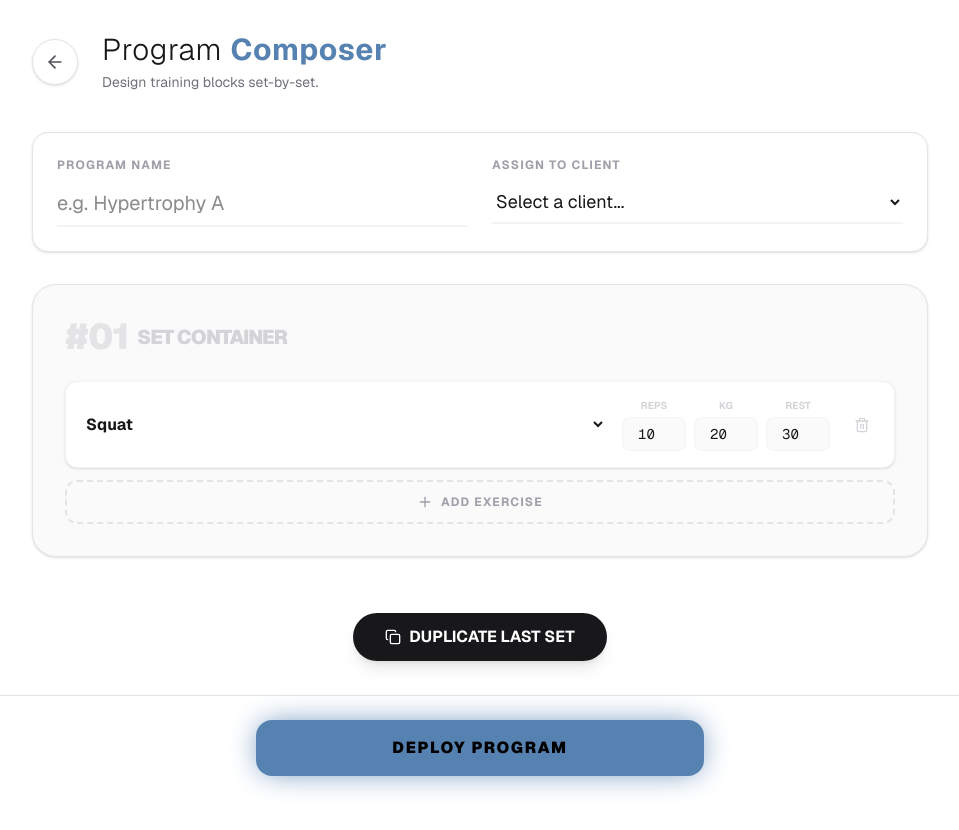
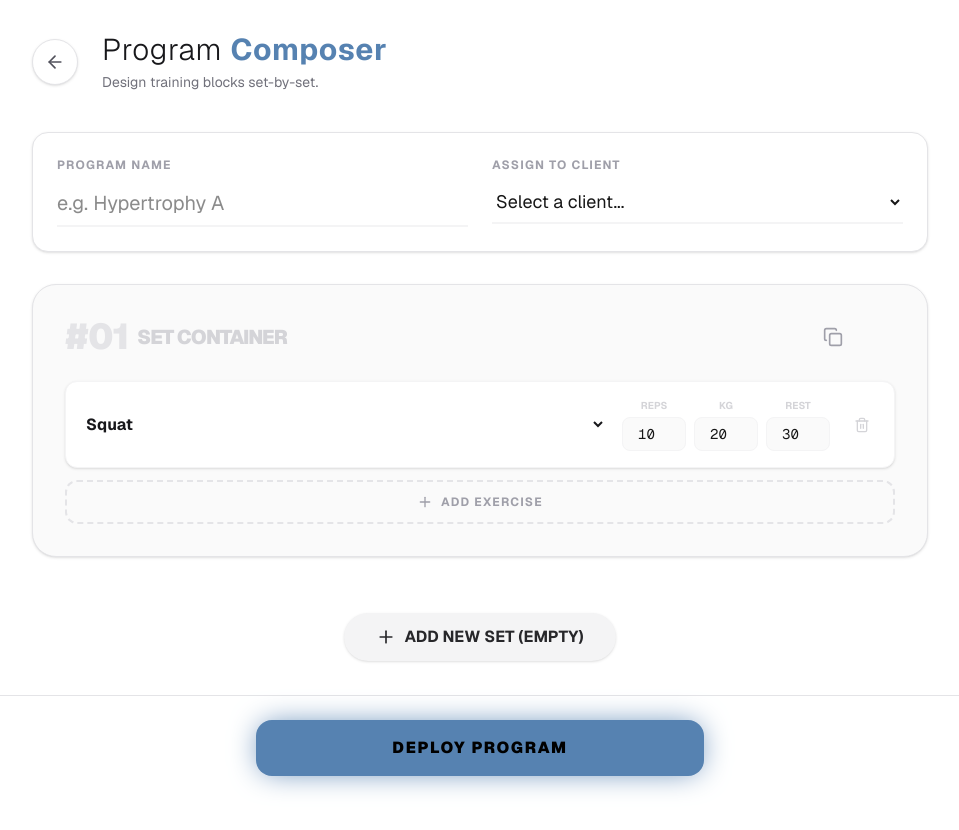
Before and after one commit to Hoirul23/straps-dev, a Next.js app: page /coach/menu/new in a window 1280 px wide. Shown: the top 830 px of the page, without its empty margins (160-1119 px from the left). Built offline with nearby package versions, Linux system fonts and the light colour scheme.

Commit message:
UI: Split Add Set and Duplicate Set Actions

```diff
--- a/app/coach/menu/new/page.tsx
+++ b/app/coach/menu/new/page.tsx
@@ -240,6 +240,15 @@ function CreateMenuPage() {
                                     Set Container
                                 </h3>
 
+                                <div className="flex items-center gap-2">
+                                    <button
+                                        type="button"
+                                        onClick={() => duplicateRound(roundIndex)}
+                                        className="p-2 text-zinc-400 hover:text-blue-500 hover:bg-blue-50 rounded-xl transition-all"
+                                        title="Duplicate this Set"
+                                    >
+                                        <Copy className="w-5 h-5" />
+                                    </button>
                                     <button
                                         type="button"
                                         onClick={() => removeRound(roundIndex)}
@@ -248,6 +257,7 @@ function CreateMenuPage() {
                                     >
                                         <Trash2 className="w-5 h-5" />
                                     </button>
+                                </div>
                             </div>
 
                             {/* Exercises in Round */}
@@ -319,10 +329,10 @@ function CreateMenuPage() {
                 <div className="flex justify-center py-6">
                     <button
                         type="button"
-                        onClick={() => duplicateRound(rounds.length - 1)}
-                        className="bg-zinc-900 hover:bg-black text-white px-8 py-3 rounded-full font-bold shadow-lg hover:scale-105 transition-all flex items-center gap-2"
+                        onClick={addRound}
+                        className="bg-zinc-100 hover:bg-zinc-200 text-zinc-800 px-8 py-3 rounded-full font-bold shadow-sm hover:scale-105 transition-all flex items-center gap-2"
                     >
-                        <Copy className="w-4 h-4" /> DUPLICATE LAST SET
+                        <Plus className="w-5 h-5" /> ADD NEW SET (EMPTY)
                     </button>
                  </div>
 
```
Lines whose indentation alone changed are shown as unchanged.
